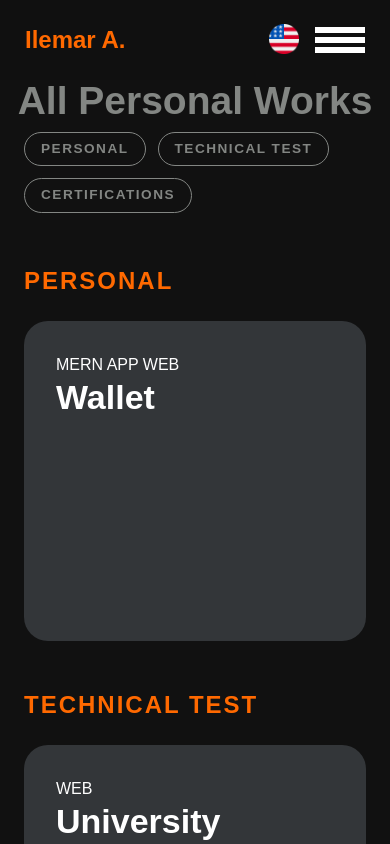
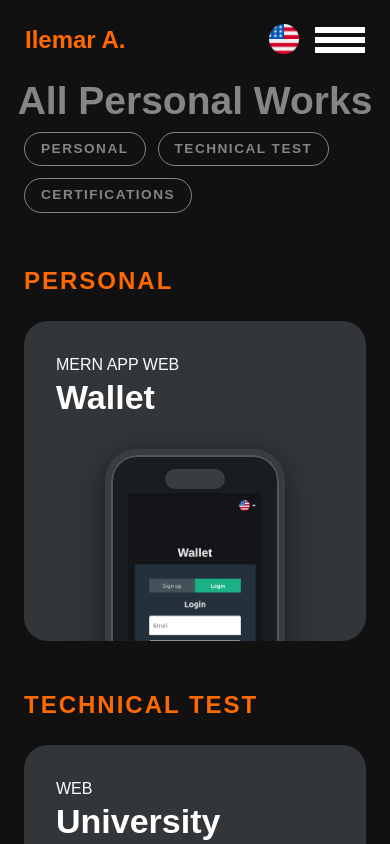
Before and after one commit to ilemarandrade/personal-portfolio, a Next.js app: page /works in a window 390 px wide. Shown: the top 844 px of the page. Built offline with nearby package versions, Linux system fonts and the light colour scheme.

Commit message:
feat: :sparkles: Randomly select device frame variant in project cards
Each card picks randomly between available mobile/tablet previews on
mount, making the works list more dynamic.

Co-Authored-By: Claude Sonnet 4.6 <noreply@anthropic.com>

```diff
--- a/src/pages/works/index.tsx
+++ b/src/pages/works/index.tsx
@@ -1,6 +1,6 @@
 import MainLayout from "@/layout/MainLayout";
 import BoxMain from "@/components/BoxMain";
-import React from "react";
+import React, { useState, useEffect } from "react";
 import { Grid, Theme, Typography, useMediaQuery, styled } from "@mui/material";
 import { motion } from "framer-motion";
 import animation from "@/constants/animation";
@@ -8,6 +8,7 @@ import Arrow from "@/assets/icons/Arrow";
 import myProjects, { IProject, ProjectCategory } from "@/constants/myProjects";
 import useTranslation from "@/hooks/useTranslation";
 import ScrollToTop from "@/components/ScrollToTop";
+import DeviceFrame, { DeviceFrameVariant } from "@/components/DeviceFrame";
 
 const CATEGORY_ORDER: ProjectCategory[] = [
   ProjectCategory.production,
@@ -31,6 +32,14 @@ const CategoryNav = styled("nav")(
   }
 `,
 );
+
+const ScreenPlaceholder = styled("div")`
+  width: 100%;
+  height: 100%;
+  min-height: 120px;
+  background: linear-gradient(135deg, #1e2124 0%, #2a2d31 100%);
+  border-radius: 4px;
+`;
 
 const CategoryChip = styled("a")(
   ({ theme }) => `
@@ -61,8 +70,32 @@ function ProjectCard({
   name,
   environment,
   link,
+  previews,
   isMobile,
 }: IProject & { isMobile: boolean }) {
+  const frameVariants = (
+    Object.keys(previews ?? {}) as DeviceFrameVariant[]
+  ).filter((v) => previews?.[v]);
+
+  const [activeVariant, setActiveVariant] = useState<
+    DeviceFrameVariant | undefined
+  >(frameVariants[0]);
+
+  useEffect(() => {
+    if (frameVariants.length > 1) {
+      setActiveVariant(
+        frameVariants[Math.floor(Math.random() * frameVariants.length)],
+      );
+    }
+  // eslint-disable-next-line react-hooks/exhaustive-deps
+  }, []);
+
+  const activeImg = activeVariant ? previews?.[activeVariant] : undefined;
+  const imgAnim =
+    activeVariant === "tablet"
+      ? animation.worksWithMobileExample.variants.imgTablet
+      : animation.worksWithMobileExample.variants.img;
+
   return (
     <Grid
       item
@@ -92,32 +125,26 @@ function ProjectCard({
               {name}
             </Typography>
           </Grid>
-          {/* <Grid
+          {activeVariant && (
+            <Grid
               item
               container
               justifyContent="center"
               alignItems="center"
               component={motion.div}
-            initial={
-              frameVariant === "tablet"
-                ? animation.worksWithMobileExample.variants.imgTablet.initial
-                : animation.worksWithMobileExample.variants.img.initial
-            }
-            variants={
-              frameVariant === "tablet"
-                ? animation.worksWithMobileExample.variants.imgTablet.variants
-                : animation.worksWithMobileExample.variants.img.variants
-            }
+              initial={imgAnim.initial}
+              variants={imgAnim.variants}
               sx={{ mt: 2, position: "relative" }}
             >
-            {frameVariant ? (
-              <DeviceFrame variant={frameVariant}>
-                <ScreenPlaceholder />
-              </DeviceFrame>
+              <DeviceFrame variant={activeVariant}>
+                {activeImg ? (
+                  <img src={activeImg} alt={name} />
                 ) : (
                   <ScreenPlaceholder />
                 )}
-          </Grid> */}
+              </DeviceFrame>
+            </Grid>
+          )}
         </Grid>
         <Typography
           variant="h5"
```
Lines whose indentation alone changed are shown as unchanged.
